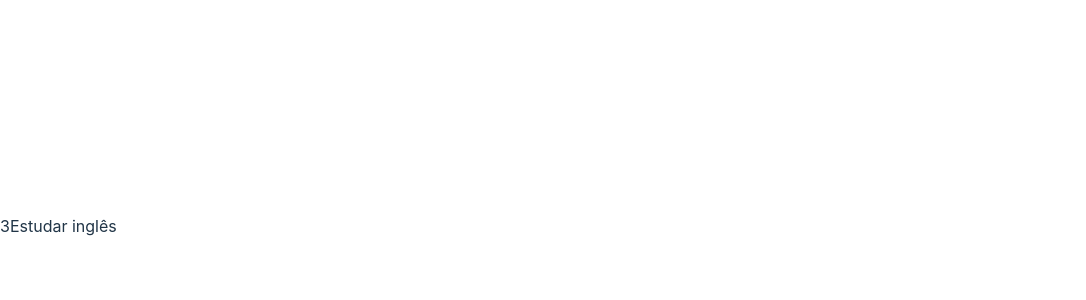
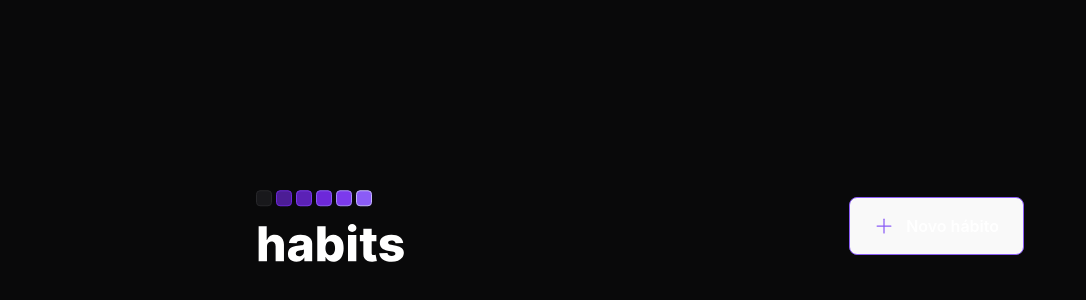
Before and after one commit to valdirsillva/nlw-setup, a React (Vite) app in the folder web/: page / in a window 1280 px wide. Shown: the part 174-474 px from the top of the page, without its empty margins (0-1086 px from the left). Built offline with nearby package versions, Linux system fonts and the light colour scheme.

Commit message:
Create component header

```diff
--- a/web/index.html
+++ b/web/index.html
@@ -1,13 +1,16 @@
 <!DOCTYPE html>
 <html lang="en">
+
 <head>
   <meta charset="UTF-8" />
   <link rel="icon" type="image/svg+xml" href="/vite.svg" />
   <meta name="viewport" content="width=device-width, initial-scale=1.0" />
   <title>Vite + React + TS</title>
 </head>
-  <body>
+
+<body class="bg-background text-white">
   <div id="root"></div>
   <script type="module" src="/src/main.tsx"></script>
 </body>
+
 </html>
--- a/web/package.json
+++ b/web/package.json
@@ -9,6 +9,7 @@
     "preview": "vite preview"
   },
   "dependencies": {
+    "phosphor-react": "^1.4.1",
     "react": "^18.2.0",
     "react-dom": "^18.2.0"
   },
--- a/web/src/App.tsx
+++ b/web/src/App.tsx
@@ -1,11 +1,27 @@
 import './styles/global.css'
 
-import Habit from "./components/Habit"
+import { Plus } from 'phosphor-react'
 
-function App() {
+// import Habit from "./components/Habit"
+
+import logoImage from './assets/logo.svg'
+
+export function App() {
   return (
-    <Habit completed={3} name="Estudar inglês" />
+    <div className="w-screen h-screen flex justify-center items-center">
+      <div className="w-full max-w-5xl px-6 flex flex-col gap-16">
+        <div className="w-full max-w-3xl mx-auto flex items-center justify-between">
+          <img src={logoImage} alt="Habits" />
+
+          <button
+            type="button"
+            className="border border-violet-500 font-semibold rounded-lg px-6 py-4 flex items-center gap-3 hover:border-violet-300 "
+          >
+            <Plus size={20} className="text-violet-500 " />
+            Novo hábito
+          </button>
+        </div>
+      </div>
+    </div>
   )
 }
-
-export default App
--- a/web/src/main.tsx
+++ b/web/src/main.tsx
@@ -1,6 +1,6 @@
 import React from 'react'
 import ReactDOM from 'react-dom/client'
-import App from './App'
+import { App } from './App'
 import './index.css'
 
 ReactDOM.createRoot(document.getElementById('root') as HTMLElement).render(
--- a/web/tailwind.config.cjs
+++ b/web/tailwind.config.cjs
@@ -5,7 +5,11 @@
     './index.html'
   ],
   theme: {
-    extend: {},
+    extend: {
+      colors: {
+        background: '#09090A'
+      },
+    },
   },
   plugins: [],
 }
```
Also changed, not shown: web/src/assets/logo.svg (added), 1 other file (tests, documents, lock files or other folders). Lines whose indentation alone changed are shown as unchanged.
